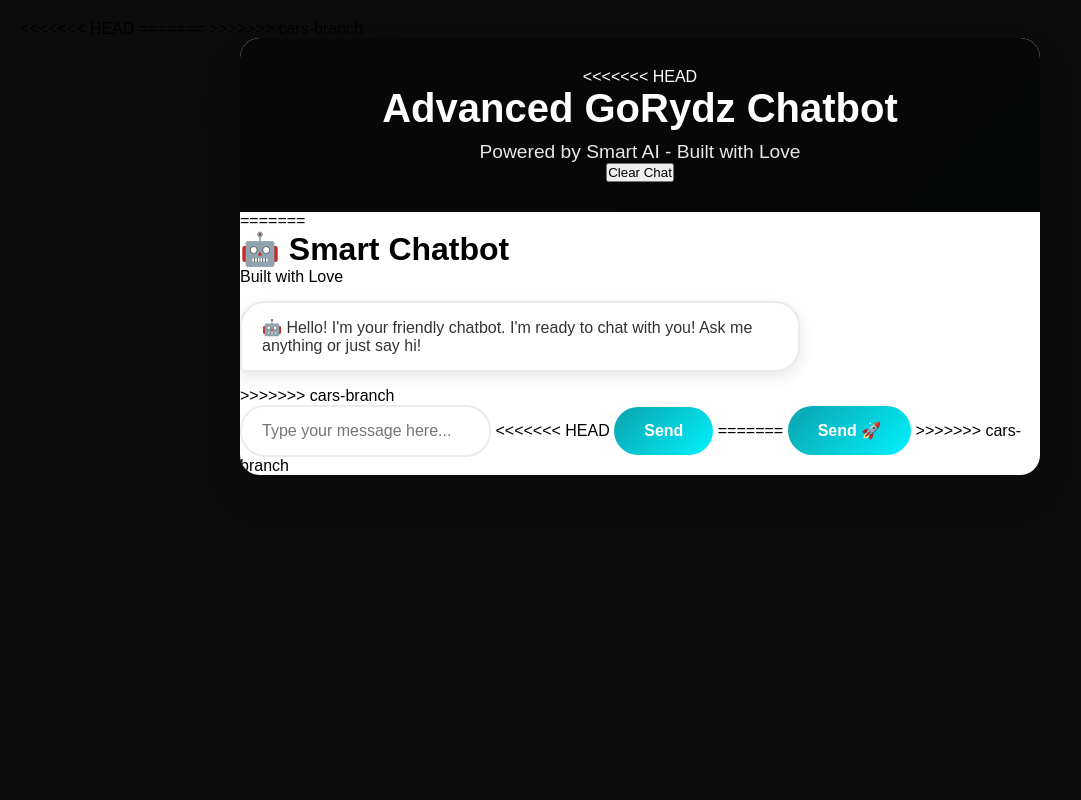
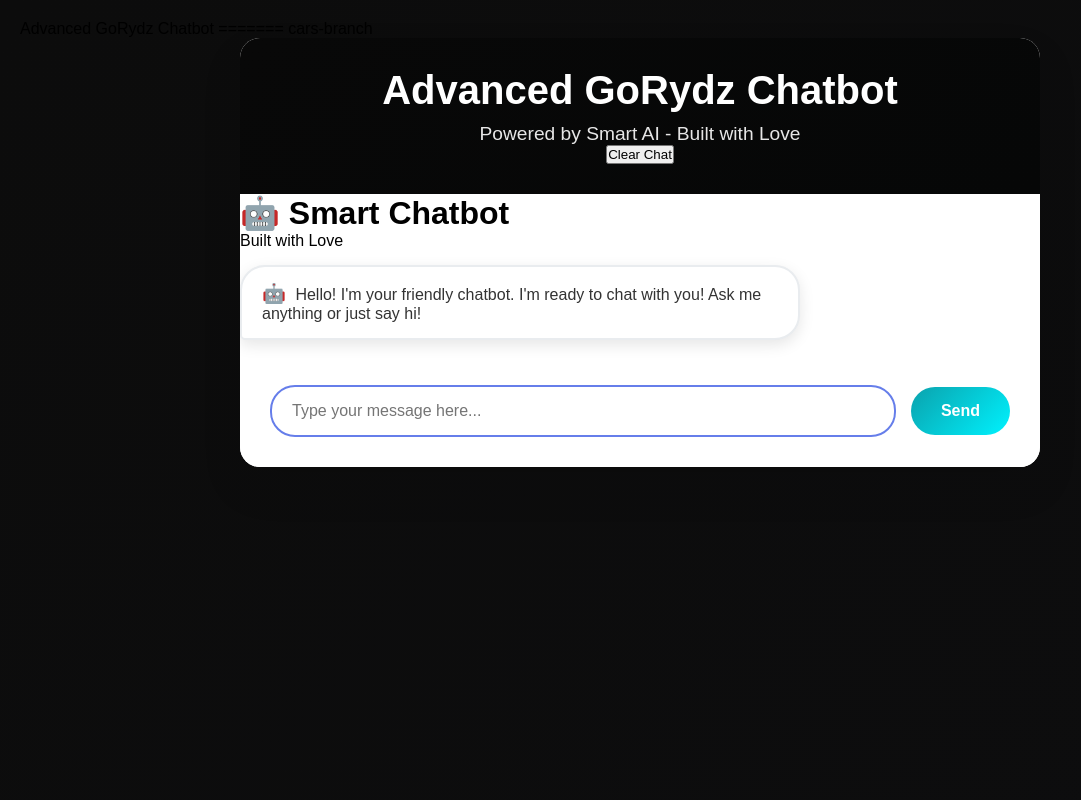
Before and after one commit to Chalanyy/car-rental-app, a Django app: page /chat/ in a window 1280 px wide. Shown: the whole page, without its empty margins (0-1081 px from the left). Run offline with Django 5.2, Linux system fonts and the light colour scheme.

Commit message:
Merge cars-branch into main after resolving conflicts

```diff
--- a/cars/templates/chat/chat.html
+++ b/cars/templates/chat/chat.html
@@ -3,11 +3,11 @@
 <head>
     <meta charset="UTF-8">
     <meta name="viewport" content="width=device-width, initial-scale=1.0">
-<<<<<<< HEAD
+<HEAD
     <title>Advanced GoRydz Chatbot</title>
 =======
     <title>Simple Chatbot</title>
->>>>>>> cars-branch
+cars-branch
     <script src="https://code.jquery.com/jquery-3.6.0.min.js"></script>
     <style>
         * {
@@ -37,10 +37,10 @@
             padding: 30px;
             text-align: center;
             color: white;
-<<<<<<< HEAD
+HEAD
             position: relative;
 =======
->>>>>>> cars-branch
+cars-branch
         }
 
         .header h1 {
@@ -53,7 +53,7 @@
             opacity: 0.9;
         }
 
-<<<<<<< HEAD
+HEAD
         #clear-chat {
             position: absolute;
             top: 10px;
@@ -72,8 +72,7 @@
             background: rgba(255,255,255,0.4);
         }
 
-=======
->>>>>>> cars-branch
+cars-branch
         #chat-messages {
             height: 400px;
             padding: 30px;
@@ -85,7 +84,7 @@
         .message {
             margin: 15px 0;
             animation: fadeIn 0.5s ease-in;
-<<<<<<< HEAD
+HEAD
             position: relative;
         }
 
@@ -94,8 +93,7 @@
             color: #999;
             margin-top: 5px;
             text-align: right;
-=======
->>>>>>> cars-branch
+cars-branch
         }
 
         .user-message {
@@ -123,7 +121,6 @@
             border: 2px solid #e9ecef;
         }
 
-<<<<<<< HEAD
         .quick-replies {
             margin-top: 10px;
             display: flex;
@@ -145,8 +142,6 @@
             background: #d1d5db;
         }
 
-=======
->>>>>>> cars-branch
         .input-area {
             padding: 30px;
             background: white;
@@ -204,20 +199,16 @@
             0%, 100% { opacity: 0.5; }
             50% { opacity: 1; }
         }
-<<<<<<< HEAD
-=======
 
         .robot-emoji {
             font-size: 1.2em;
             margin-right: 5px;
         }
->>>>>>> cars-branch
     </style>
 </head>
 <body>
     <div class="container">
         <div class="header">
-<<<<<<< HEAD
             <h1>Advanced GoRydz Chatbot</h1>
             <p>Powered by Smart AI - Built with Love</p>
             <button id="clear-chat">Clear Chat</button>
@@ -225,7 +216,6 @@
 
         <div id="chat-messages">
             <!-- Messages will be loaded here -->
-=======
             <h1>🤖 Smart Chatbot</h1>
             <p> Built with Love</p>
         </div>
@@ -237,21 +227,15 @@
                     Hello! I'm your friendly chatbot. I'm ready to chat with you! Ask me anything or just say hi!
                 </div>
             </div>
->>>>>>> cars-branch
         </div>
 
         <div class="input-area">
             <input type="text" id="user-input" placeholder="Type your message here...">
-<<<<<<< HEAD
             <button class="send-button" onclick="sendMessage()">Send</button>
-=======
-            <button class="send-button" onclick="sendMessage()">Send 🚀</button>
->>>>>>> cars-branch
         </div>
     </div>
 
     <script>
-<<<<<<< HEAD
         // GoRydz company details
         const companyDetails = {
             whyChoose: "Experience the ultimate car rental service with our commitment to excellence and customer satisfaction. We offer a wide selection of premium vehicles, transparent pricing with no hidden fees, 24/7 customer support, an easy online booking system, flexible rental periods, and fully insured vehicles.",
@@ -579,24 +563,12 @@
             return "Please specify a car or location to learn more about our vehicles.";
         }
 
-=======
->>>>>>> cars-branch
         function sendMessage() {
             var userInput = $('#user-input').val().trim();
             if (userInput === '') return;
 
             // Add user message
-<<<<<<< HEAD
             appendMessage('user', userInput);
-=======
-            $('#chat-messages').append(`
-                <div class="message user-message">
-                    <div class="bubble">
-                        ${userInput}
-                    </div>
-                </div>
-            `);
->>>>>>> cars-branch
 
             // Clear input
             $('#user-input').val('');
@@ -605,16 +577,11 @@
             $('#chat-messages').append(`
                 <div class="message ai-message typing-message">
                     <div class="bubble typing">
-<<<<<<< HEAD
-=======
-                        <span class="robot-emoji">🤖</span>
->>>>>>> cars-branch
                         Thinking...
                     </div>
                 </div>
             `);
 
-<<<<<<< HEAD
             // Simulate delay for more realistic AI feel
             setTimeout(() => {
                 // Remove typing indicator
@@ -638,47 +605,6 @@
             appendMessage('ai', "Chat cleared. Hello! I'm your advanced chatbot for GoRydz. Ask me about our cars, services, or a location like Colombo!");
         });
 
-=======
-            // Scroll to bottom
-            $('#chat-messages').scrollTop($('#chat-messages')[0].scrollHeight);
-
-            // Send to server
-            $.ajax({
-                url: '{% url "chat" %}',
-                type: 'POST',
-                data: { 'message': userInput },
-                success: function(response) {
-                    // Remove typing indicator
-                    $('.typing-message').remove();
-
-                    // Add AI response
-                    $('#chat-messages').append(`
-                        <div class="message ai-message">
-                            <div class="bubble">
-                                <span class="robot-emoji">🤖</span>
-                                ${response.message}
-                            </div>
-                        </div>
-                    `);
-
-                    // Scroll to bottom
-                    $('#chat-messages').scrollTop($('#chat-messages')[0].scrollHeight);
-                },
-                error: function() {
-                    $('.typing-message').remove();
-                    $('#chat-messages').append(`
-                        <div class="message ai-message">
-                            <div class="bubble">
-                                <span class="robot-emoji">🤖</span>
-                                Sorry, something went wrong. Please try again!
-                            </div>
-                        </div>
-                    `);
-                }
-            });
-        }
-
->>>>>>> cars-branch
         // Send message on Enter key
         $('#user-input').keypress(function(e) {
             if (e.which == 13) {
@@ -688,7 +614,6 @@
 
         // Auto-focus input
         $('#user-input').focus();
-<<<<<<< HEAD
 
         // Load initial history and greeting if no history
         $(document).ready(function() {
@@ -697,8 +622,6 @@
                 appendMessage('ai', "Hello! I'm your advanced chatbot for GoRydz. Ask me about our cars, services, or a location like Colombo!");
             }
         });
-=======
->>>>>>> cars-branch
     </script>
 </body>
 </html>
```
